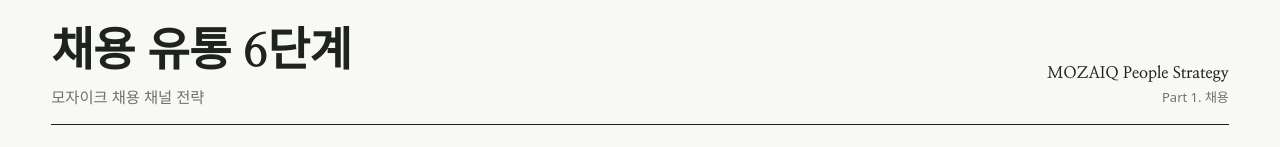
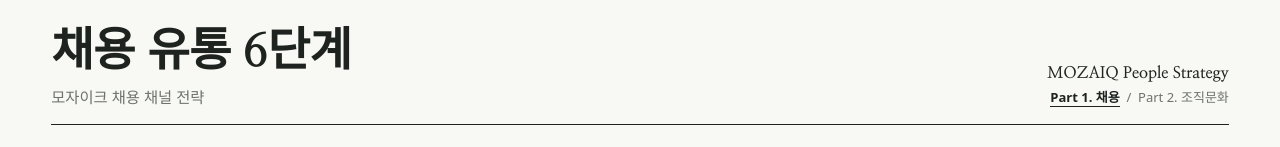
Before and after one commit to youngshin-work/People-Strategy-Mozaiq, a plain HTML site: page index.html in a window 1280 px wide. Shown: the top 147 px of the page. Drawn offline with Linux system fonts and the light colour scheme; a web font is replaced by a local one.

Commit message:
Update index.html

```diff
--- a/index.html
+++ b/index.html
@@ -31,6 +31,9 @@ button{font:inherit;color:inherit}
 .top p{margin:6px 0 0;color:var(--muted);font-size:clamp(14px,1.2vw,17px)}
 .meta{font-size:13px;color:var(--muted);text-align:right;line-height:1.6;white-space:nowrap}
 .meta b{font-family:var(--serif);color:var(--ink);font-size:16px;font-weight:700}
+.meta a{color:var(--muted);text-decoration:none;border-bottom:1px solid transparent}
+.meta a:hover{border-color:var(--muted)}
+.meta a[aria-current="page"]{color:var(--ink);font-weight:600;border-color:var(--ink)}
 
 /* 본문 */
 .body{display:grid;grid-template-columns:minmax(0,1.15fr) minmax(0,1fr);gap:clamp(24px,4vw,64px);min-height:0;padding:clamp(16px,3vh,32px) 0}
@@ -120,7 +123,7 @@ button{font:inherit;color:inherit}
       <h1>채용 유통 6단계</h1>
       <p>모자이크 채용 채널 전략</p>
     </div>
-    <div class="meta"><b>MOZAIQ People Strategy</b><br>Part 1. 채용</div>
+    <div class="meta"><b>MOZAIQ People Strategy</b><br><a href="./" aria-current="page">Part 1. 채용</a> &nbsp;/&nbsp; <a href="./culture.html">Part 2. 조직문화</a></div>
   </header>
 
   <main class="body">
```
